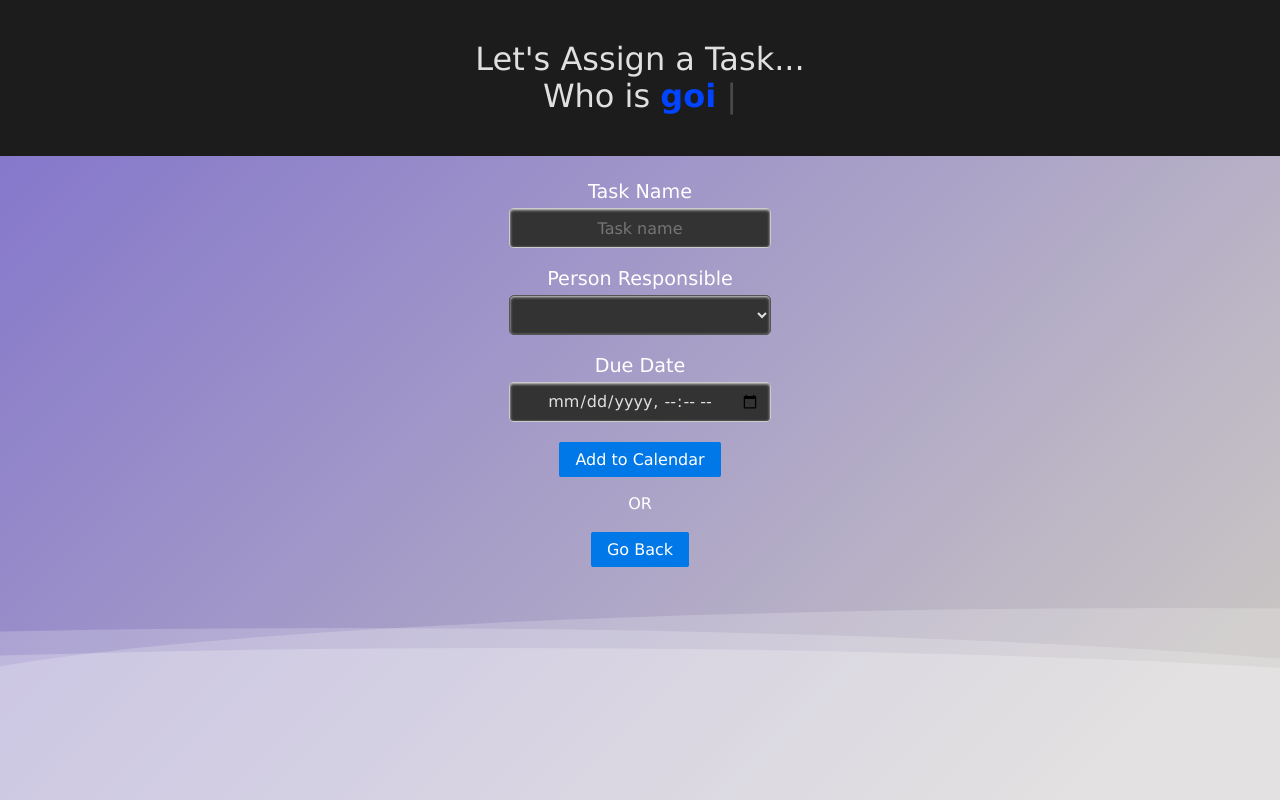
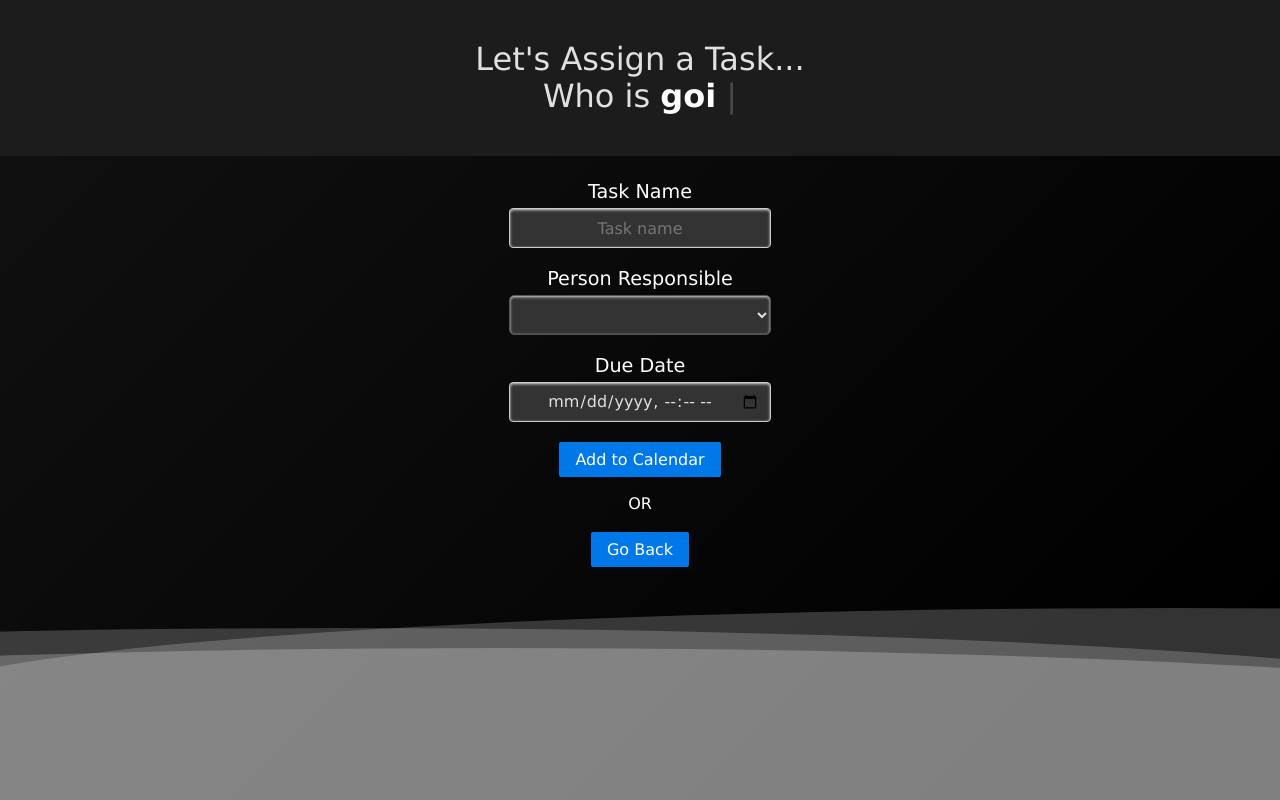
Before and after one commit to RWang-Dev/Community-Housing-App, a Flask app: page /assign-task/1 in a window 1280 px wide. Run offline with Flask 3, Linux system fonts and the light colour scheme; data that the repository does not hold is empty; some libraries are stand-ins or nearby versions.

Commit message:
accounted for when there are no tasks in edit_task and delete_task, also changed background (don't really like the colors since they're not consistent with the other pages)

```diff
--- a/static/css/assign_task.css
+++ b/static/css/assign_task.css
@@ -32,24 +32,20 @@ body {
   margin: auto;
   font-family: -apple-system, BlinkMacSystemFont, sans-serif;
   overflow: auto;
-  background: linear-gradient(
+  /* background: linear-gradient(
     315deg,
     rgb(200, 196, 196) 3%,
     rgb(88, 67, 208) 38%,
     rgb(139, 7, 216) 68%,
     rgb(37, 18, 212) 98%
+  ); */
+  background: linear-gradient(
+    315deg,
+    rgb(0, 0, 0) 3%,
+    rgb(27, 27, 27) 38%,
+    rgb(20, 20, 20) 68%,
+    rgb(8, 8, 8) 98%
   );
-
-  /* background: linear-gradient(
-    315deg,
-    rgba(101, 0, 94, 1) 3%,
-    rgba(60, 132, 206, 1) 38%,
-    rgba(48, 238, 226, 1) 68%,
-    rgba(255, 25, 25, 1) 98%
-
-  );
-
-  ); */
 
 
 
--- a/static/js/assign_task.js
+++ b/static/js/assign_task.js
@@ -16,7 +16,8 @@ let current_phrase = 0;
 
 // Example color cycle - selected for contrast against the background
 // Adjust colors as needed to match or complement your background animation phases
-const colors = ["#1105b9", "#8000ff", "#0044ff", "#fefefe"];
+// const colors = ["#1105b9", "#8000ff", "#0044ff", "#fefefe"];
+const colors = ["#ffffff"];
 let colorIndex = 0;
 
 const changeTypewriterColor = async () => {
--- a/static/js/delete_task.js
+++ b/static/js/delete_task.js
@@ -1,8 +1,14 @@
 document.addEventListener('DOMContentLoaded', async function() {
     const house_id = window.location.pathname.split('/').pop();
+    const taskList = document.getElementById('task-list');
 
     document.getElementById('task-form').addEventListener('submit', async function(event) {
         event.preventDefault();
+
+        if (taskList.options.length === 0) {
+            alert('There are no tasks to delete.');
+            return;
+        }
 
         const confirmed = confirm("Are you sure you want to delete this task?");
 
--- a/static/js/edit_task.js
+++ b/static/js/edit_task.js
@@ -11,6 +11,12 @@ document.addEventListener('DOMContentLoaded', async function() {
 
     document.getElementById('task-form').addEventListener('submit', async function(event) {
         event.preventDefault();
+
+        if (taskList.options.length === 0) {
+            alert('There are no tasks to delete.');
+            return;
+        }
+
         var formData = new FormData(document.getElementById('task-form'));
         console.log(formData);
         const jsonData = {};
--- a/templates/user_home.html
+++ b/templates/user_home.html
@@ -56,7 +56,7 @@
             minlength="3"
             maxlength="20"
           />
-          <button type="submit" class="create-house-button">Create</button>
+          <button type="submit" class="create-house-button">Create and Join</button>
         </form>
       </div>
 
```
Also changed, not shown: static/css/delete_task.css (+8 -1 lines), static/css/edit_task.css (+8 -1 lines).
